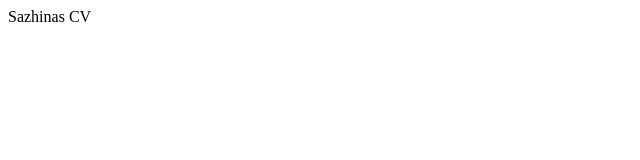
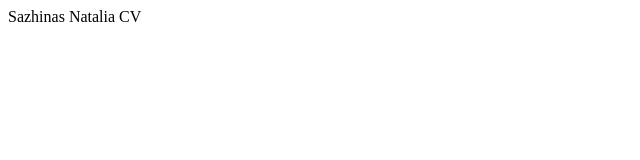
Before and after one commit to natalia-sazhina/rsschool-cv, a plain HTML site: page index.html in a window 1280 px wide. Shown: the full height of the page, 0-640 px from the left. Drawn offline with Linux system fonts and the light colour scheme.

Commit message:
fix: edit readme and CV text

```diff
--- a/index.html
+++ b/index.html
@@ -6,6 +6,6 @@
     <title>Document</title>
 </head>
 <body>
-    Sazhinas CV
+    Sazhinas Natalia CV
 </body>
 </html>
```
Also changed, not shown: 2 other files.
